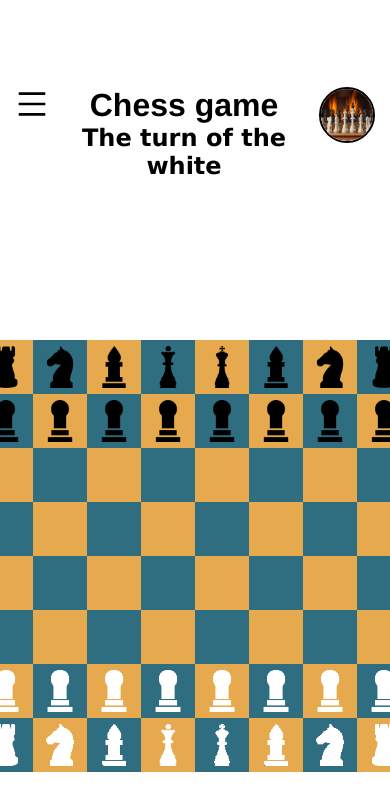
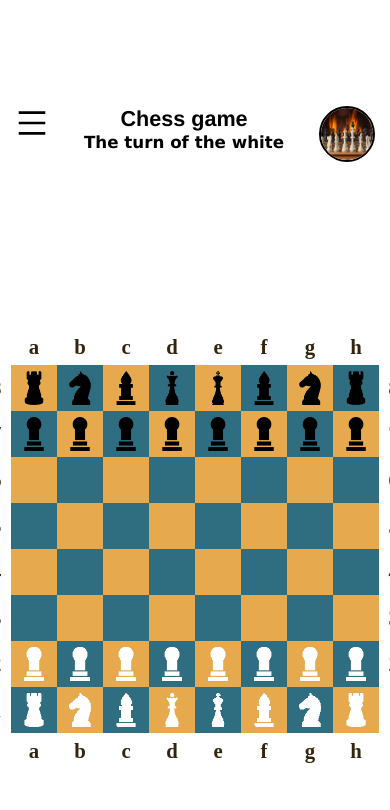
Before and after one commit to Segnities/chess-game, a React (Vite) app: page / in a window 390 px wide. Shown: the top 810 px of the page. Built offline with nearby package versions, Linux system fonts and the light colour scheme.

Commit message:
UI of cell position

```diff
--- a/src/App.css
+++ b/src/App.css
@@ -70,7 +70,9 @@ img.lost-figure-logo {
     height: calc(85px * 8);
     display: flex;
     flex-wrap: wrap;
+    position: relative;
     border-radius: 8px;
+    margin: 10px 0 45px 0;
 }
 
 .cell {
@@ -111,6 +113,8 @@ img.lost-figure-logo {
     background-color: #22c022;
 }
 
+
+
 .lost {
     display: flex;
     justify-content: space-between;
@@ -130,6 +134,7 @@ img.lost-figure-logo {
     display: flex;
     align-items: center;
     justify-content: center;
+    margin: 8px 5px;
 }
 
 .lost-black {
@@ -143,6 +148,44 @@ img.lost-figure-logo {
     color: white;
     border-color: 2px solid black;
     outline: 2px solid black;
+}
+
+.cell-positionY__container {
+    display: flex;
+    flex-direction: column;
+    align-items: center;
+    justify-content: center;
+}
+
+.cell-positionX__container {
+    display: flex;
+    flex-direction: row;
+    align-items: center;
+    justify-content: center;
+}
+
+.cell-position__container span {
+    font-size: 1.3rem;
+    font-weight: bold;
+    position: absolute;
+    color: #34240c;
+}
+
+.top-cells__position {
+    top: -30px;
+}
+
+
+.left-cells__position {
+    left: -20px;
+}
+
+.right-cells__position {
+    right: -20px;
+}
+
+.bottom-cells__position {
+    bottom: -30px;
 }
 
 .lost-figure>p {
@@ -159,11 +202,20 @@ img.lost-figure-logo {
     .board {
         width: calc(54px * 8);
         height: calc(54px * 8);
+        margin: 10px 0 25px 0;
     }
 
     .cell {
         width: 54px;
         height: 54px;
+    }
+
+    .app-title h1 {
+        font-size: 1.5rem;
+    }
+
+    .app-title h2 {
+        font-size: 1.2rem;
     }
 
     .cell img {
@@ -181,12 +233,30 @@ img.lost-figure-logo {
         padding: 15px;
     }
 
-    .lost {
-        display: flex;
-        flex-direction: row;
+}
+
+@media screen and (max-width: 462px) {
+    .board {
+        width: calc(46px * 8);
+        height: calc(46px * 8);
+        margin: 5px 0 20px 0;
     }
 
-    .app-lost-figures {
-        flex-direction: row;
+    .cell img {
+        width: 34px;
+        height: 34px;
+    }
+
+    .app-title h1 {
+        font-size: 1.35rem;
+    }
+
+    .app-title h2 {
+        font-size: 1.045rem;
+    }
+
+    .cell {
+        width: 46px;
+        height: 46px;
     }
 }
--- a/src/App.tsx
+++ b/src/App.tsx
@@ -7,15 +7,17 @@ import Board from "./components/Board";
 
 import { restartTimerAction, startTimerAction } from "./store/timerReducer";
 
-import LostFigures from "./components/LostFigures";
 import BoardModel from "./models/board-model";
 import { ColorsModel } from "./models/colors-model";
 import PlayerModel from "./models/player-model";
 
 import TimerMenu from "./components/TimerMenu";
 
+import LostFiguresMenu from "./components/LostFiguresMenu";
+import Title from "./components/Title";
+
+
 import './App.css';
-import LostFiguresMenu from "./components/LostFiguresMenu";
 
 
 function App() {
@@ -50,7 +52,7 @@ function App() {
       if (currentPlayer?.color) {
         dispatch(startTimerAction(currentPlayer.color));
       }
-    }, 1000)
+    }, 1000);
   }
 
   const swapPlayer = () => {
@@ -75,10 +77,7 @@ function App() {
           leftDrawerOpen={leftDrawerOpen}
           restart={restart}
         />
-        <div>
-          <h1>Chess game</h1>
-          <h2>The turn of the {currentPlayer?.color}</h2>
-        </div>
+        <Title currentPlayer={currentPlayer} />
         <LostFiguresMenu
           board={board}
           rightDrawerOpen={rightDrawerOpen}
--- a/src/components/Board.tsx
+++ b/src/components/Board.tsx
@@ -38,7 +38,7 @@ export default function Board({
             selectedCell.moveFigure(cell);
             swapPlayer();
             setSelectedCell(null);
-        }  else {
+        } else {
             if (cell.figure?.color !== currentPlayer?.color) {
                 return;
             }
@@ -48,14 +48,37 @@ export default function Board({
 
     React.useEffect(() => {
         highlightCells();
-    }, [selectedCell])
+    }, [selectedCell?.id])
 
     return (
         <div className="board">
-            {board.cells.map((row,) => (
+            {
+                board.cells.map((row, rowIndex) => (
                     <React.Fragment key={nanoid()}>
                         {
-                        row.map((cell) => (
+                            row.map((cell, columnIndex) => {
+                                const xAxisLabel = String.fromCharCode(97 + columnIndex);
+                                const yAxisLabel = 8 - rowIndex;
+
+                                if (cell.x === 0 && cell.y >= 0) {
+                                    return (
+                                        <div className="cell-positionY__container cell-position__container" key={cell.id}>
+                                            <span className="left-cells__position">
+                                                {cell.x === 0 ? yAxisLabel : null}
+                                            </span>
+                                            <span className="right-cells__position">
+                                                {yAxisLabel}
+                                            </span>
+                                            {
+                                                cell.x === 0 && cell.y === 0 ? (
+                                                    <span className="top-cells__position">a</span>
+                                                ) : null
+                                            }
+                                            {
+                                                cell.x === 0 && cell.y === 7 ? (
+                                                    <span className="bottom-cells__position">a</span>
+                                                ) : null
+                                            }
                                             <Cell
                                                 key={cell.id}
                                                 cell={cell}
@@ -63,10 +86,39 @@ export default function Board({
                                                 onCellClick={onCellClick}
 
                                             />
+                                        </div>
+                                    );
+                                } else if (cell.x >= 0 && cell.y === 0) {
+                                    return (
+                                        <div className="cell-positionX__container cell-position__container">
+                                            <span className="top-cells__position">{xAxisLabel}</span>
+                                            <span className="bottom-cells__position">{xAxisLabel}</span>
+                                            <Cell
+                                                key={cell.id}
+                                                cell={cell}
+                                                selected={cell.x === selectedCell?.x && cell.y === selectedCell?.y}
+                                                onCellClick={onCellClick}
+
+                                            />
+                                        </div>
+                                    )
+                                } else if (cell.x >= 1 && cell.y >= 1) {
+                                    return (
+                                        <Cell
+                                            key={cell.id}
+                                            cell={cell}
+                                            selected={cell.x === selectedCell?.x && cell.y === selectedCell?.y}
+                                            onCellClick={onCellClick}
+                                        />
+                                    );
+                                }
+
+                                return null;
+                            })
+                        }
+                    </React.Fragment>
                 ))
             }
-                </React.Fragment>
-            ))}
         </div>
     );
 }
--- /dev/null
+++ b/src/components/Title.tsx
@@ -0,0 +1,14 @@
+import PlayerModel from "../models/player-model";
+
+interface TitleProps {
+    currentPlayer: PlayerModel | null;
+}
+
+export default function Title({currentPlayer}: TitleProps) {
+    return (
+        <div className="app-title">
+            <h1>Chess game</h1>
+            <h2>The turn of the {currentPlayer?.color}</h2>
+        </div>
+    )
+}
```
Lines whose indentation alone changed are shown as unchanged.
